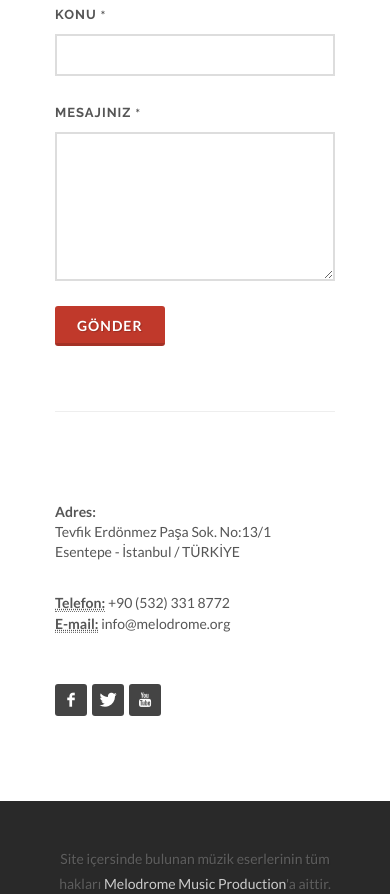
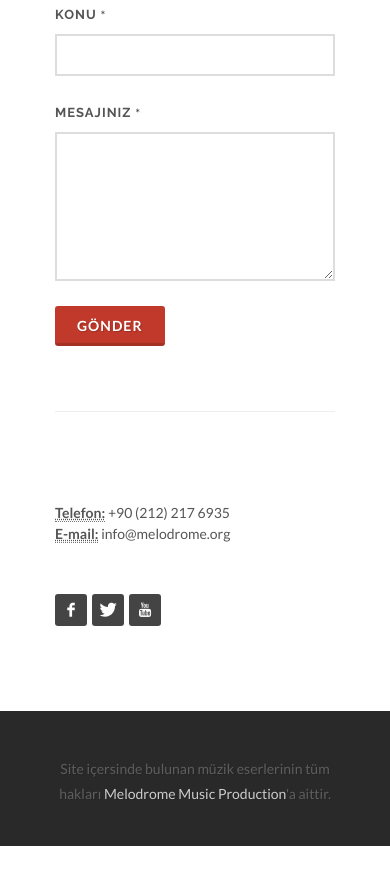
Before and after one commit to vacstudio/melodrome, a plain HTML site: page iletisim.html in a window 390 px wide. Shown: the part 1106-2000 px from the top of the page. After the commit the page ends 1952 px from the top, so only its background shows below. Drawn offline with Linux system fonts and the light colour scheme; some packages are replaced by stand-ins of ours.

Commit message:
Fixed, address info removed and phone no changed

```diff
--- a/iletisim.html
+++ b/iletisim.html
@@ -58,7 +58,7 @@
         <section id="page-title">
             <div class="container clearfix">
                 <h1>İLETİŞİM</h1>
-                <span>Adres, Telefon ve Ulaşım Bilgileri</span>
+                <span>Telefon, E-posta ve Ulaşım Bilgileri</span>
             </div>
         </section>
 
@@ -135,12 +135,7 @@
 					</div>
 
 					<div class="sidebar col_last nobottommargin" style="margin-top: 90px;">
-						<address>
-							<strong>Adres:</strong><br>
-							Tevfik Erdönmez Paşa Sok. No:13/1<br>
-							Esentepe - İstanbul  /  TÜRKİYE<br>
-						</address>
-						<abbr title="Phone Number"><strong>Telefon:</strong></abbr> +90 (532) 331 8772<br>
+						<abbr title="Phone Number"><strong>Telefon:</strong></abbr> +90 (212) 217 6935<br>
 						<abbr title="Email Address"><strong>E-mail:</strong></abbr> info@melodrome.org
 
 						<div class="widget noborder notoppadding">
```
